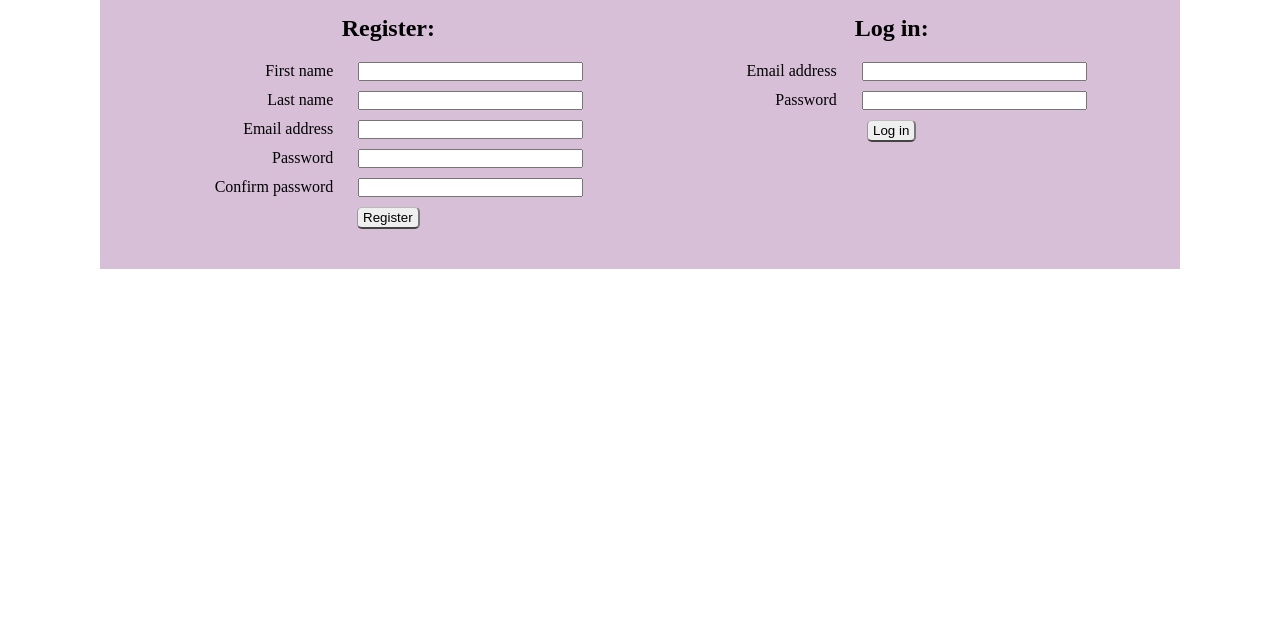
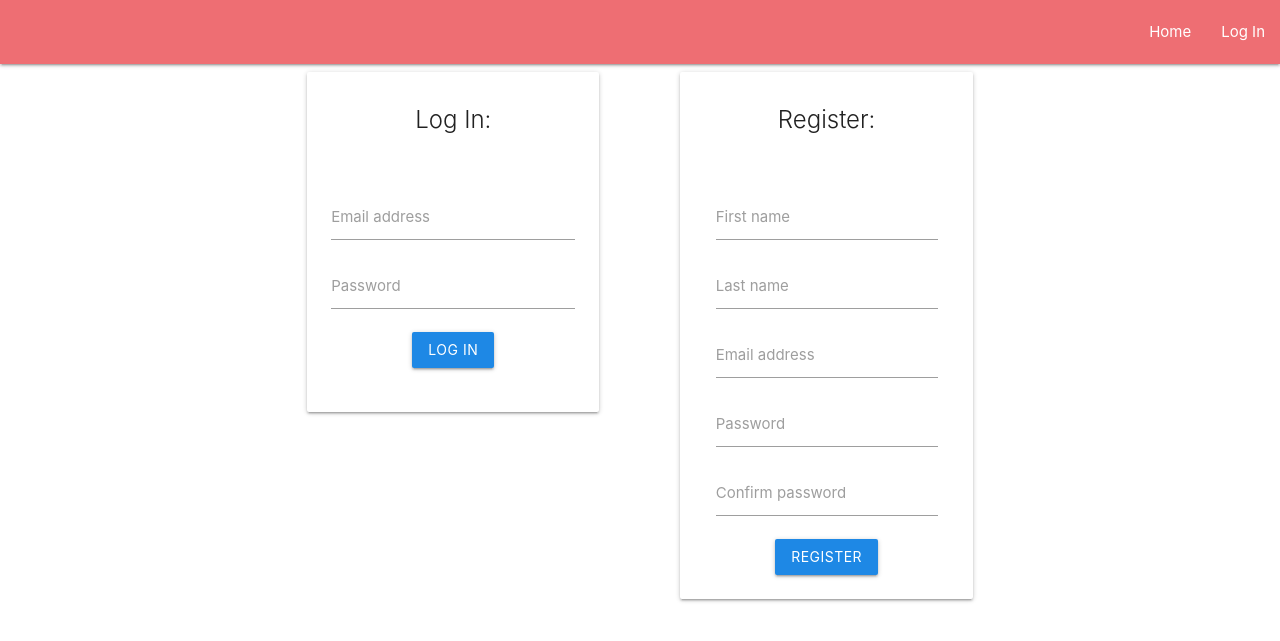
Before and after one commit to benscruton/simple_exercise_log, a Django app: page /login/ in a window 1280 px wide. Shown: the top 641 px of the page. Run offline with Django 3.2, Linux system fonts and the light colour scheme.

Commit message:
Materialize styling on login page

```diff
--- a/users_app/templates/login_index.html
+++ b/users_app/templates/login_index.html
@@ -1,85 +1,91 @@
-<!DOCTYPE html>
-<html lang="en">
-<head>
-    <meta charset="UTF-8">
-    <meta http-equiv="X-UA-Compatible" content="IE=edge">
-    <meta name="viewport" content="width=device-width, initial-scale=1.0">
-    {% load static %}
-    <link rel="stylesheet" href="{% static 'style.css' %}">
-    <title>Register or Log In</title>
-</head>
-<body>
-<div id="wrapper">
+{% extends "base.html" %}
 
-    <header>
+{% block main_content %}
+
 {% if messages %}
-        <p class="error_intro">Attempt failed.  Please correct the following errors and try again:</p>
-        <ul class="error_list">
+<header class="row">
+    <div class="card xl4 offset-xl4 l6 offset-l3 m8 offset-m2 s12">
+        <div class="card-content center">
+            <p class="center">Attempt failed.  Please correct the following errors and try again:</p>
+            <ul class="left-align">
                 {% for message in messages %}
-            <li class="error_msg">{{message}}</li>
+                <li class="red-text text-darken-2">{{message}}</li>
                 {% endfor %}
             </ul>
+        </div>
+    </div>
+</header>
 {% endif %}
-    </header>
 
-    <main>
+<main class="row">
+    <div class="col xl5 offset-xl1 l6 m6 s12">
+        <div class="card col s10 offset-s1">
+            <h2 class="center card-title">Log In:</h2>
 
-        <form method="POST" action="users/register">
+            <form method="POST" action="/login/users/login" class="card-content row">
             {% csrf_token %}
-            <h2>Register:</h2>
 
-            <div class="row">
-                <label for="first_name">First name</label>
-                <input type="text" class="fix_width" name="first_name">
+                <div class="input-field col-s12">
+                    <input type="email" class="fix_width" name="email">
+                    <label for="email">Email address</label>
                 </div>
 
-            <div class="row">
-                <label for="last_name">Last name</label>
-                <input type="text" class="fix_width" name="last_name">
+                <div class="input-field col-s12">
+                    <input type="password" class="fix_width" name="password">
+                    <label for="password">Password</label>
                 </div>
 
-            <div class="row">
-                <label for="email">Email address</label>
-                <input type="email" class="fix_width" name="email">
+                <div class="center-align">
+                    <button type="submit" class="btn blue darken-1 white-text waves-effect waves-effect-light">
+                        Log In
+                    </button>
+                </div>
+            </form>
+        </div>
     </div>
 
-            <div class="row">
-                <label for="password">Password</label>
-                <input type="password" class="fix_width" name="password">
+
+    <div class="col xl5 l6 m6 s12">
+        <div class="card col s10 offset-s1">
+            <h2 class="center card-title">Register:</h2>
+
+            <form method="POST" action="/login/users/register" class="card-content">
+            {% csrf_token %}
+
+                <div class="input-field col-s12">
+                    <input type="text" name="first_name">
+                    <label for="first_name">First name</label>
                 </div>
 
-            <div class="row">
-                <label for="confirm_pw">Confirm password</label>
-                <input type="password" class="fix_width" name="confirm_pw">
+                <div class="input-field col-s12">
+                    <input type="text" name="last_name">
+                    <label for="last_name">Last name</label>
                 </div>
 
-            <div class="centerflex">
-                <input type="submit" class="coolbutton" value="Register">
+                <div class="input-field col-s12">
+                    <input type="email" name="email">
+                    <label for="email">Email address</label>
+                </div>
+
+                <div class="input-field col-s12">
+                    <input type="password" name="password">
+                    <label for="password">Password</label>
+                </div>
+
+                <div class="input-field col-s12">
+                    <input type="password" name="confirm_pw">
+                    <label for="confirm_pw">Confirm password</label>
+                </div>
+
+                <div class="center-align">
+                    <button type="submit" class="btn blue darken-1 white-text waves-effect waves-effect-light">
+                        Register
+                    </button>
                 </div>
             </form>
 
-
-
-        <form method="POST" action="users/login">
-            {% csrf_token %}
-                <h2>Log in:</h2>
-
-                <div class="row">
-                    <label for="email">Email address</label>
-                    <input type="email" class="fix_width" name="email">
+        </div>
     </div>
 
-                <div class="row">
-                    <label for="password">Password</label>
-                    <input type="password" class="fix_width" name="password">
-                </div>
-
-                <div class="centerflex">
-                    <input type="submit" class="coolbutton" value="Log in">
-                </div>
-            </form>
-
 </main>
-</div>
-</body>
-</html>
+{% endblock %}
--- a/users_app/views.py
+++ b/users_app/views.py
@@ -15,7 +15,7 @@ def register_new_user(request):
     if errors:
         for v in errors.values():
             messages.error(request, v)
-        return redirect("/")
+        return redirect("/login")
 
     this_user = User.objects.create(
         first_name = request.POST["first_name"],
```
Also changed, not shown: users_app/models.py (+8 -8 lines), db.sqlite3. Lines whose indentation alone changed are shown as unchanged.
